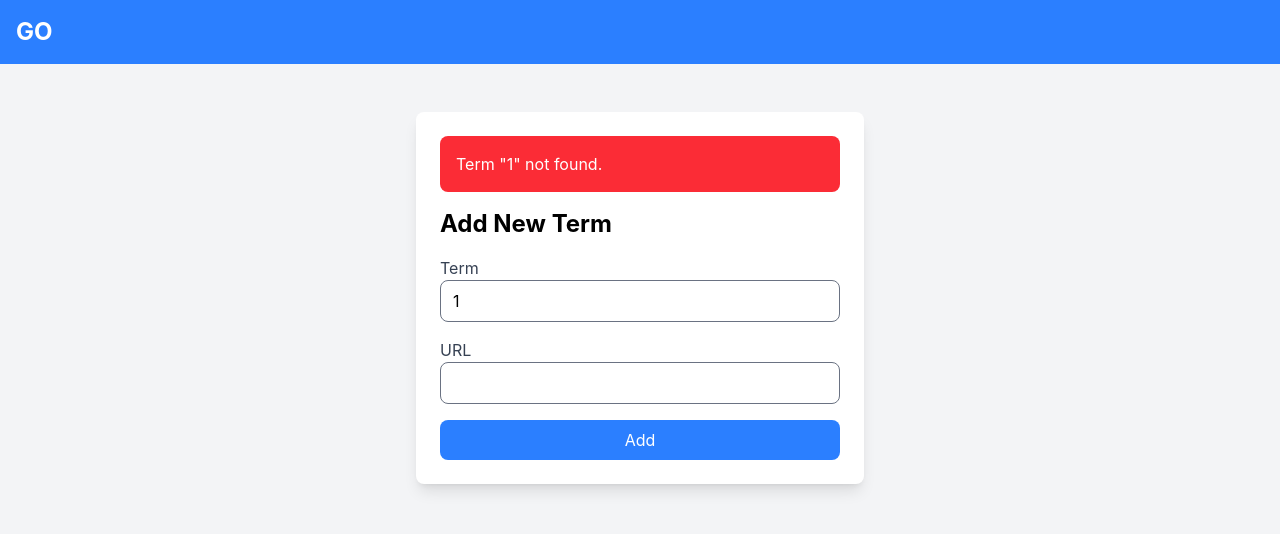
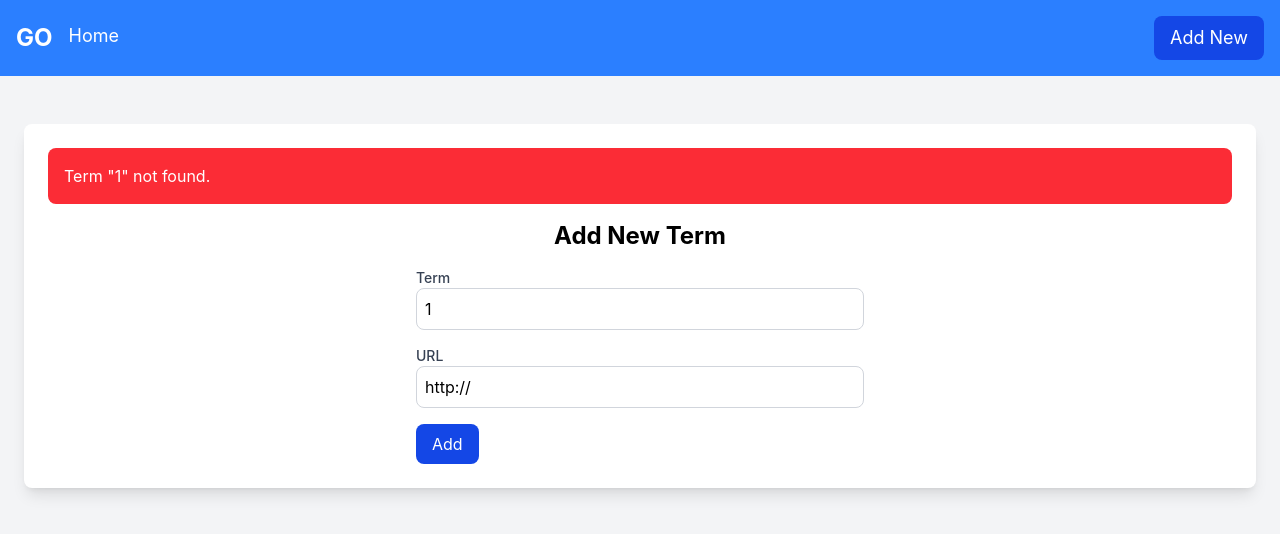
Before and after one commit to 10morgant/go-redirecter, a Flask app: page /go/1 in a window 1280 px wide. Shown: the top 534 px of the page. Run offline with Flask 3, Linux system fonts and the light colour scheme; data that the repository does not hold is empty; some libraries are stand-ins or nearby versions.

Commit message:
home page

```diff
--- a/app.py
+++ b/app.py
@@ -15,6 +15,7 @@ class MyApp:
 
         self.app.add_url_rule('/go/', 'show_terms', self.show_terms)
         self.app.add_url_rule('/go/<string:term>', 'redirect_to_term', self.redirect_to_term)
+        self.app.add_url_rule('/new', 'new_entry', self.new_entry)
         self.app.add_url_rule('/add', 'add_term', self.add_term, methods=['POST'])
 
     def redirect_to_term(self, term):
@@ -22,7 +23,10 @@ class MyApp:
         if url:
             return redirect(url)
         else:
-            return render_template("new_entry.j2.html", term=term)
+            return self.new_entry(term)
+
+    def new_entry(self, term=None):
+        return render_template("new_entry.j2.html", term=term)
 
     def add_term(self):
         term = request.form['term']
--- /dev/null
+++ b/templates/base.j2.html
@@ -0,0 +1,25 @@
+<!DOCTYPE html>
+<html lang="en">
+<head>
+    <meta charset="UTF-8">
+    <meta name="viewport" content="width=device-width, initial-scale=1.0">
+    <title>{% block title %}Terms{% endblock %}</title>
+    <link rel="stylesheet" href="{{ url_for('static', filename='css/flowbite.min.css') }}">
+</head>
+<body class="bg-gray-100">
+<nav class="bg-blue-500 p-4 mb-6">
+    <div class="max-w-7xl mx-auto flex justify-between items-center">
+        <div class="flex space-x-4">
+            <a href="/go" class="text-white text-2xl font-bold">GO</a>
+            <a href="/go" class="text-white text-lg">Home</a>
+        </div>
+        <a href="/new" class="text-white text-lg bg-blue-700 hover:bg-blue-800 px-4 py-2 rounded-lg">Add New</a>
+    </div>
+</nav>
+<div class="p-6">
+    {% block body %}{% endblock %}
+</div>
+<script src="{{ url_for('static', filename='css/flowbite.min.js') }}"></script>
+{% block scripts %}{% endblock %}
+</body>
+</html>
--- a/templates/new_entry.j2.html
+++ b/templates/new_entry.j2.html
@@ -1,42 +1,29 @@
-<!DOCTYPE html>
-<html lang="en">
-<head>
-    <meta charset="UTF-8">
-    <meta name="viewport" content="width=device-width, initial-scale=1.0">
-    <title>Entry Form</title>
-    <link rel="stylesheet" href="{{ url_for('static', filename='css/flowbite.min.css') }}">
-</head>
-<body class="bg-gray-100">
-<nav class="bg-blue-500 p-4 mb-6">
-    <div class="max-w-7xl mx-auto">
-        <a href="/go" class="text-white text-2xl font-bold">GO</a>
-    </div>
-</nav>
-<div class="p-6">
-    <div class="max-w-md mx-auto bg-white p-6 rounded-lg shadow-lg">
-        <div class="bg-red-500 text-white p-4 rounded-lg mb-4">
-            <p>Term "{{ term }}" not found.</p>
-        </div>
-        <h2 class="text-2xl font-bold mb-4">Add New Term</h2>
-        <form action="/add" method="post">
+{% extends "base.j2.html" %}
+
+{% block title %}New Entry{% endblock %}
+
+{% block body %}
+    <div class="max-w-7xl mx-auto bg-white p-6 rounded-lg shadow-lg mb-6">
+        {% if term %}
+            <div class="bg-red-500 text-white p-4 rounded-lg mb-4">
+                <p>Term "{{ term }}" not found.</p>
+            </div>
+        {% endif %}
+        <h2 class="text-2xl font-bold mb-4 text-center">Add New Term</h2>
+        <form action="/add" method="post" class="max-w-md mx-auto">
             <div class="mb-4">
-                <label for="term" class="block text-gray-700">Term</label>
-                <input type="text" id="term" name="term"
-                       class="w-full px-3 py-2 border rounded-lg focus:outline-none focus:ring-2 focus:ring-blue-500"
-                       value="{{ term }}">
-
-
+                <label for="term" class="block text-sm font-medium text-gray-700">Term</label>
+                <input type="text" name="term" id="term" class="block w-full p-2 border border-gray-300 rounded-lg"
+                       value="{{ term if term else '' }}"
+                       required>
             </div>
             <div class="mb-4">
-                <label for="url" class="block text-gray-700">URL</label>
-                <input type="text" id="url" name="url"
-                       class="w-full px-3 py-2 border rounded-lg focus:outline-none focus:ring-2 focus:ring-blue-500">
+                <label for="url" class="block text-sm font-medium text-gray-700">URL</label>
+                <input type="url" name="url" id="url" class="block w-full p-2 border border-gray-300 rounded-lg"
+                          value="http://"
+                       required>
             </div>
-            <button type="submit" class="w-full bg-blue-500 text-white py-2 rounded-lg hover:bg-blue-600">Add</button>
+            <button type="submit" class="bg-blue-700 text-white px-4 py-2 rounded-lg hover:bg-blue-800">Add</button>
         </form>
     </div>
-</div>
-</body>
-<script src="{{ url_for('static', filename='css/flowbite.min.js') }}"></script>
-
-</html>
+{% endblock %}
```
Also changed, not shown: templates/terms.j2.html (+9 -19 lines).
